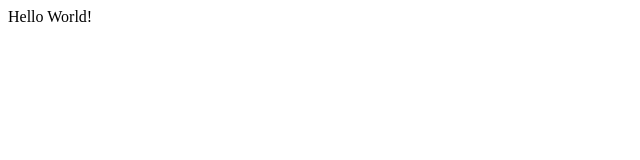
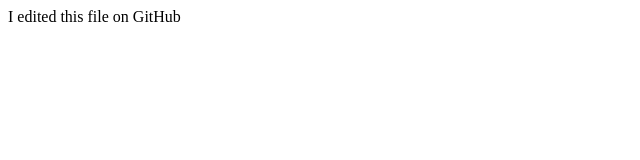
Before and after one commit to edcalles/github-new, a website: page index.html in a window 1280 px wide. Shown: the whole page, without its empty margins (0-640 px from the left). Drawn offline with Linux system fonts and the light colour scheme.

Commit message:
changed body text

```diff
--- a/index.html
+++ b/index.html
@@ -1,5 +1,5 @@
 <hmtl>
     <body>
-        Hello World!
+        I edited this file on GitHub
     </body>
 </hmtl>
```
